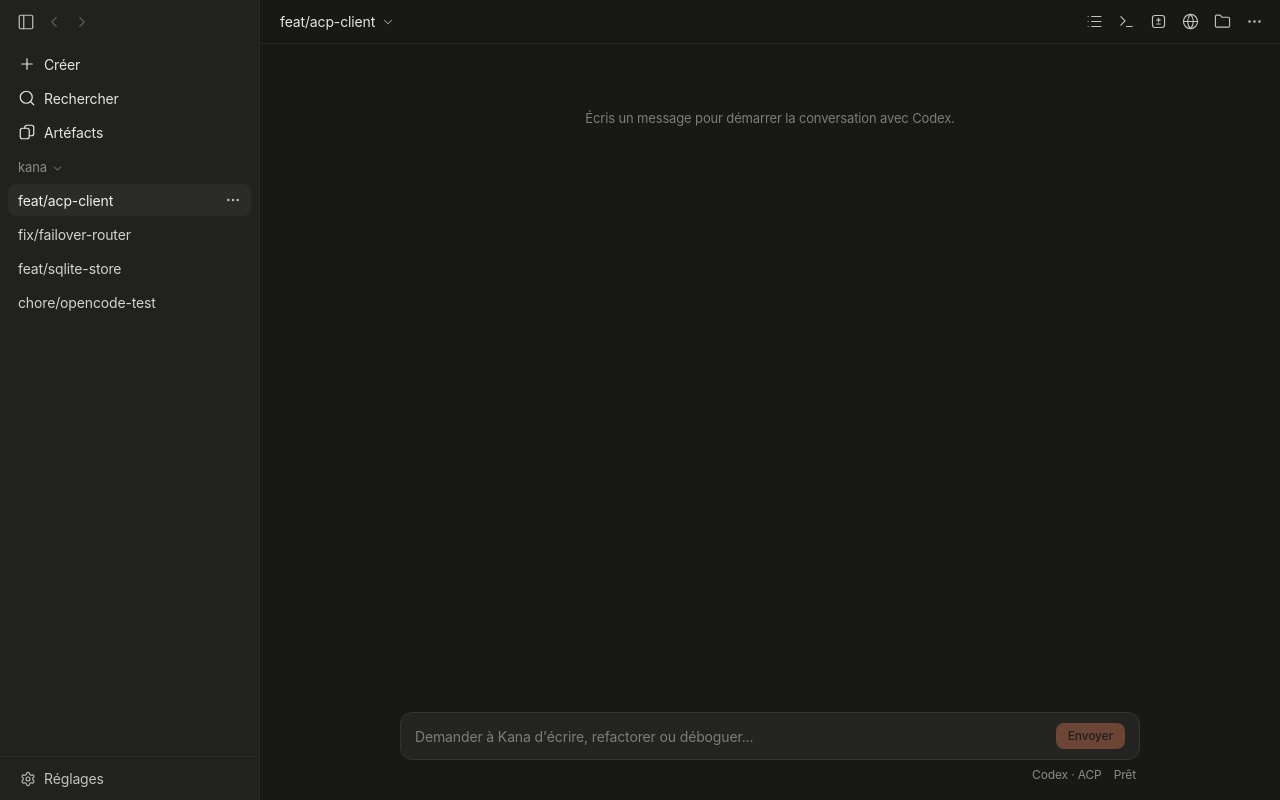
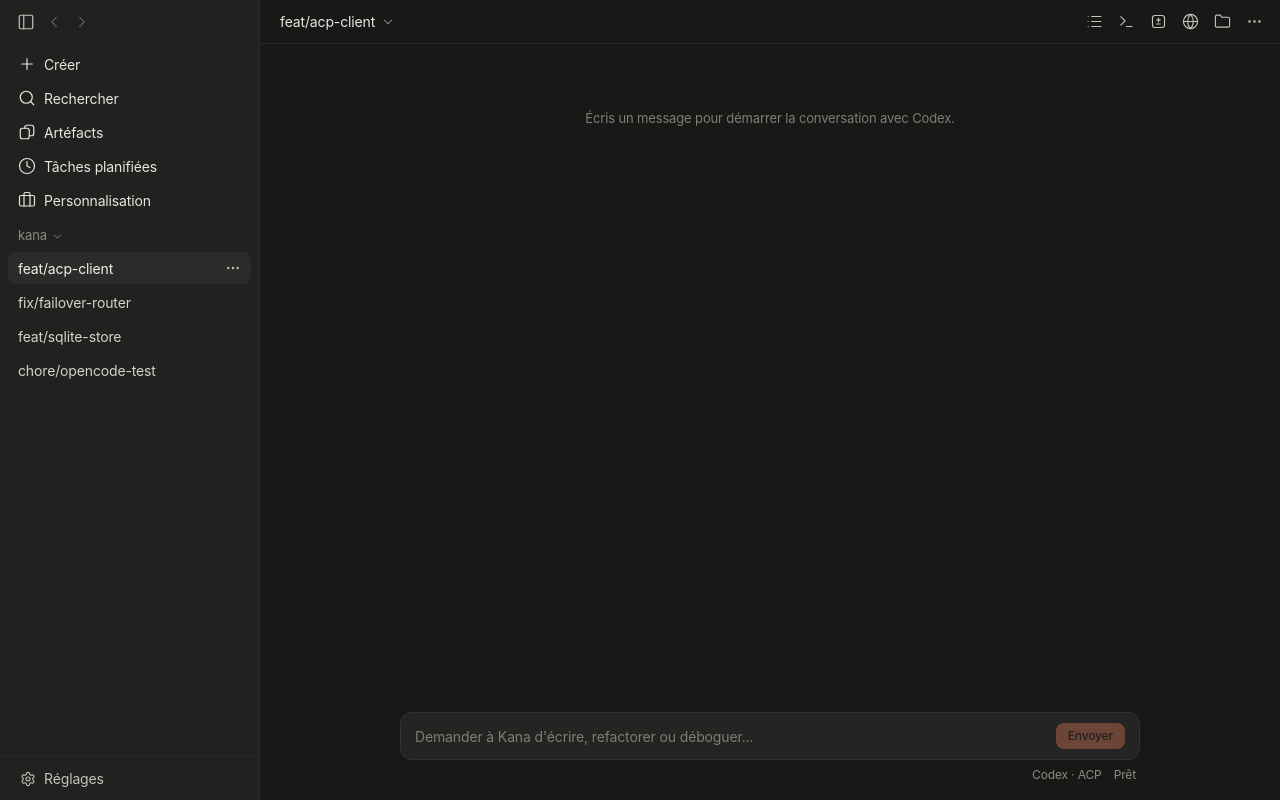
Before and after one commit to HarpeLm/kana, a React (Vite) app in the folder apps/desktop/: page / in a window 1280 px wide. Built offline with nearby package versions, Linux system fonts and the light colour scheme.

Commit message:
feat(desktop): add Scheduled tasks and Customization to the sidebar quick actions

```diff
--- a/apps/desktop/src/components/SidebarNav.tsx
+++ b/apps/desktop/src/components/SidebarNav.tsx
@@ -1,19 +1,30 @@
 import type { ReactNode } from "react";
-import { Plus, Search } from "lucide-react";
+import { Briefcase, Clock, Plus, Search } from "lucide-react";
+import type { View } from "../data";
 import { ArtifactsIcon } from "./icons";
 
 interface SidebarNavProps {
+  view: View;
   searching: boolean;
   onCreate: () => void;
   onToggleSearch: () => void;
   onArtifacts: () => void;
+  onScheduled: () => void;
+  onCustomize: () => void;
 }
 
 const ROW =
   "flex h-8 w-full items-center gap-2 rounded-lg px-[10px] text-left text-[14px] text-[#e6e5df] transition hover:bg-[#262624]";
 const ICON = "h-[18px] w-[18px] shrink-0";
 
-function Row({ label, icon, onClick, active }: { label: string; icon: ReactNode; onClick: () => void; active?: boolean }) {
+interface RowProps {
+  label: string;
+  icon: ReactNode;
+  onClick: () => void;
+  active?: boolean;
+}
+
+function Row({ label, icon, onClick, active }: RowProps) {
   return (
     <button onClick={onClick} className={`${ROW} ${active ? "bg-[#262624]" : ""}`}>
       {icon}
@@ -22,18 +33,30 @@ function Row({ label, icon, onClick, active }: { label: string; icon: ReactNode;
   );
 }
 
-/** Actions rapides en haut de la barre latérale : créer, rechercher, artéfacts. */
-export default function SidebarNav({ searching, onCreate, onToggleSearch, onArtifacts }: SidebarNavProps) {
+/** Actions rapides en haut de la barre latérale. */
+export default function SidebarNav(p: SidebarNavProps) {
   return (
     <nav className="space-y-0.5 px-2 pt-1">
-      <Row label="Créer" icon={<Plus className={ICON} strokeWidth={1.6} />} onClick={onCreate} />
+      <Row label="Créer" icon={<Plus className={ICON} strokeWidth={1.6} />} onClick={p.onCreate} />
       <Row
         label="Rechercher"
         icon={<Search className={ICON} strokeWidth={1.6} />}
-        onClick={onToggleSearch}
-        active={searching}
+        onClick={p.onToggleSearch}
+        active={p.searching}
       />
-      <Row label="Artéfacts" icon={<ArtifactsIcon className={ICON} />} onClick={onArtifacts} />
+      <Row label="Artéfacts" icon={<ArtifactsIcon className={ICON} />} onClick={p.onArtifacts} />
+      <Row
+        label="Tâches planifiées"
+        icon={<Clock className={ICON} strokeWidth={1.6} />}
+        onClick={p.onScheduled}
+        active={p.view === "scheduled"}
+      />
+      <Row
+        label="Personnalisation"
+        icon={<Briefcase className={ICON} strokeWidth={1.6} />}
+        onClick={p.onCustomize}
+        active={p.view === "settings"}
+      />
     </nav>
   );
 }
```
